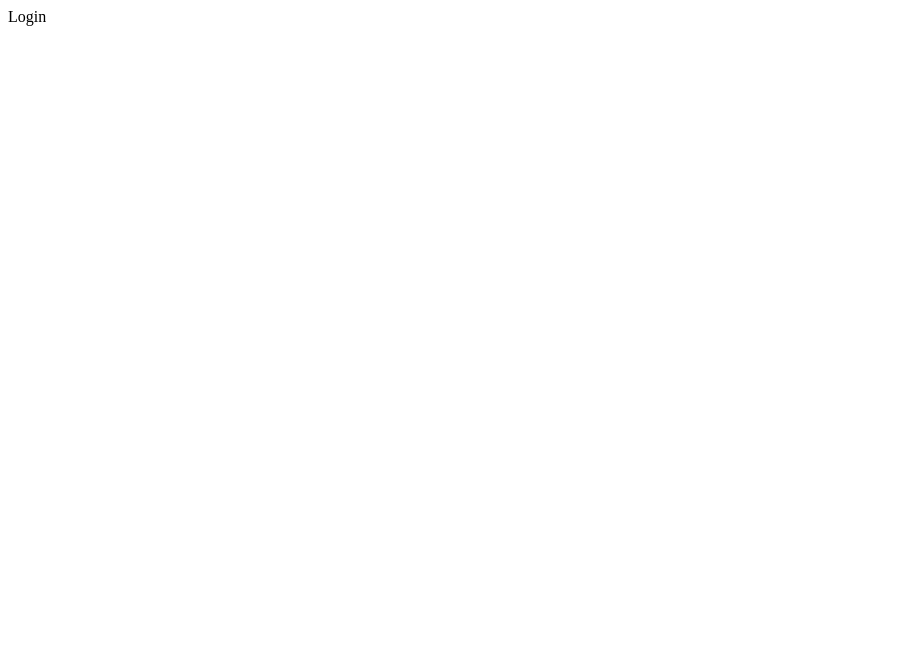
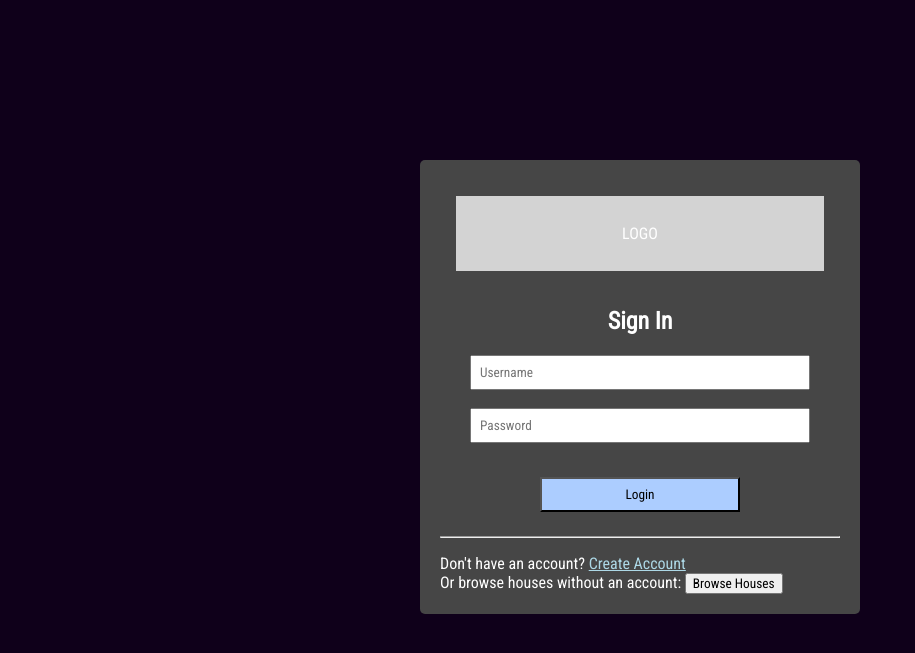
Before and after one commit to RWang-Dev/Community-Housing-App, a Flask app: page / in a window 1280 px wide. Before the commit the part shown is almost empty. Shown: the top 653 px of the page, without its empty margins (0-915 px from the left). Run offline with Flask 3, Linux system fonts and the light colour scheme; some libraries are stand-ins or nearby versions.

Commit message:
created login page

```diff
--- a/server.py
+++ b/server.py
@@ -22,20 +22,11 @@ def create_acct():
     else:
         return render_template('create_acct.html')
 
-# successful account creation page
-@app.route('/succ/acct')
-def succ_acct():
-    return render_template('succ_acct.html')
 
 # user home page
 @app.route('/user/home')
 def user_home():
     return render_template('user_home.html')
-
-# successful house creation page
-@app.route('/succ/house')
-def succ_house():
-    return render_template('succ_house.html')
 
 # browse existing houses page (unauthenticated users can view this)
 @app.route('/browse')
--- a/static/css/assign_task.css
+++ b/static/css/assign_task.css
@@ -0,0 +1,5 @@
+* {
+  font-family: "Oswald", sans-serif;
+  font-family: "Poppins", sans-serif;
+  font-family: "Roboto Condensed", sans-serif;
+}
--- a/static/css/browse.css
+++ b/static/css/browse.css
@@ -0,0 +1,5 @@
+* {
+  font-family: "Oswald", sans-serif;
+  font-family: "Poppins", sans-serif;
+  font-family: "Roboto Condensed", sans-serif;
+}
--- a/static/css/create_acct.css
+++ b/static/css/create_acct.css
@@ -1,3 +1,9 @@
+* {
+  font-family: "Oswald", sans-serif;
+  font-family: "Poppins", sans-serif;
+  font-family: "Roboto Condensed", sans-serif;
+}
+
 body {
   font-family: Arial, sans-serif;
   margin: 0;
--- a/static/css/edit_task.css
+++ b/static/css/edit_task.css
@@ -0,0 +1,5 @@
+* {
+  font-family: "Oswald", sans-serif;
+  font-family: "Poppins", sans-serif;
+  font-family: "Roboto Condensed", sans-serif;
+}
--- a/static/css/house.css
+++ b/static/css/house.css
@@ -0,0 +1,5 @@
+* {
+  font-family: "Oswald", sans-serif;
+  font-family: "Poppins", sans-serif;
+  font-family: "Roboto Condensed", sans-serif;
+}
--- a/static/css/login.css
+++ b/static/css/login.css
@@ -0,0 +1,74 @@
+* {
+  font-family: "Oswald", sans-serif;
+  font-family: "Poppins", sans-serif;
+  font-family: "Roboto Condensed", sans-serif;
+}
+
+body {
+  font-family: Arial, sans-serif;
+  margin: 0;
+  padding: 0;
+  background-color: rgb(15, 0, 26);
+  color: white;
+}
+
+header {
+  text-align: center;
+  padding: 1em;
+}
+
+.have-account {
+  margin-top: 2vh;
+}
+
+a {
+  color: lightblue;
+}
+
+main {
+  margin: auto;
+  margin-top: 20vh;
+  max-width: 400px;
+  padding: 20px;
+  border-radius: 5px;
+  background-color: rgb(70, 70, 70);
+}
+
+form {
+  display: flex;
+  flex-direction: column;
+  gap: 10px;
+  align-items: center;
+}
+
+label {
+  font-weight: bold;
+}
+
+input {
+  width: 85%;
+  padding: 8px;
+  box-sizing: border-box;
+  margin-bottom: 1vh;
+}
+
+.login-account-btn {
+  background-color: rgb(172, 205, 255);
+  width: 50%;
+  padding: 8px;
+  margin-top: 2vh;
+  box-sizing: border-box;
+  margin-bottom: 2vh;
+}
+
+.logo {
+  width: 100%;
+  height: 75px;
+  background-color: lightgray;
+  text-align: center;
+  line-height: 75px;
+}
+
+h2 {
+  text-align: center;
+}
--- a/static/css/user_home.css
+++ b/static/css/user_home.css
@@ -0,0 +1,5 @@
+* {
+  font-family: "Oswald", sans-serif;
+  font-family: "Poppins", sans-serif;
+  font-family: "Roboto Condensed", sans-serif;
+}
--- a/templates/base.html
+++ b/templates/base.html
@@ -3,7 +3,12 @@
   <head>
     <meta charset="UTF-8" />
     <meta name="viewport" content="width=device-width, initial-scale=1.0" />
-
+    <link rel="preconnect" href="https://fonts.googleapis.com" />
+    <link rel="preconnect" href="https://fonts.gstatic.com" crossorigin />
+    <link
+      href="https://fonts.googleapis.com/css2?family=Oswald&family=Poppins&family=Roboto+Condensed&display=swap"
+      rel="stylesheet"
+    />
     <link
       rel="stylesheet"
       href="{{url_for('static', filename='css/assign_task.css')}}"
--- a/templates/create_acct.html
+++ b/templates/create_acct.html
@@ -36,5 +36,4 @@
     <input type="submit" value="Create Account" />
   </form>
 </main>
-<script src="/static/create_acct.js"></script>
 {% endblock %}
--- a/templates/login.html
+++ b/templates/login.html
@@ -1,4 +1,41 @@
 {% extends "base.html" %} {% block head %}
 <link rel="stylesheet" href="{{url_for('static', filename='css/login.css')}}" />
 <title>Login</title>
-{% endblock %} {% block body %} Login {% endblock %}
+{% endblock %} {% block body %}
+
+<main>
+  <header>
+    <div class="logo">LOGO</div>
+  </header>
+
+  <h2>Sign In</h2>
+  <form action="/create/acct" method="post">
+    <input
+      type="text"
+      id="username"
+      placeholder="Username"
+      name="username"
+      required
+    />
+
+    <input
+      type="text"
+      id="password"
+      placeholder="Password"
+      name="password"
+      required
+    />
+
+    <button class="login-account-btn" type="submit" value="Login">Login</button>
+  </form>
+  <hr />
+  <div class="have-account">
+    Don't have an account? <a href="/create/acct">Create Account</a>
+  </div>
+  <div>
+    Or browse houses without an account:
+    <a href="/browse-houses-btn"><button>Browse Houses</button></a>
+  </div>
+</main>
+
+{% endblock %}
```
Also changed, not shown: templates/succ_acct.html (deleted, +0 -7 lines), templates/succ_house.html (deleted, +0 -7 lines), static/css/succ_acct.css (deleted), static/css/succ_house.css (deleted).
